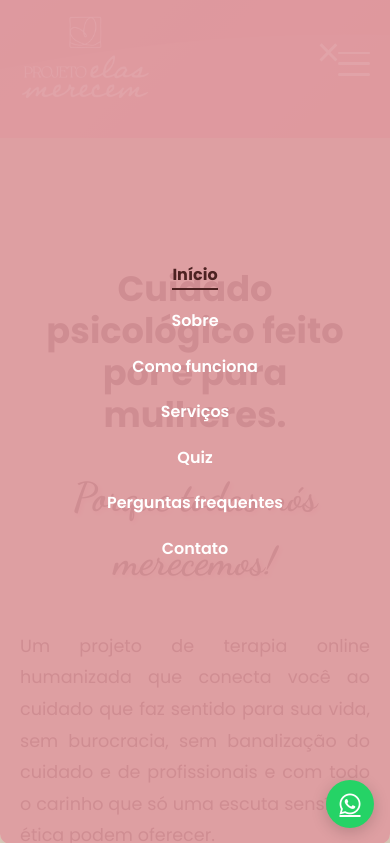
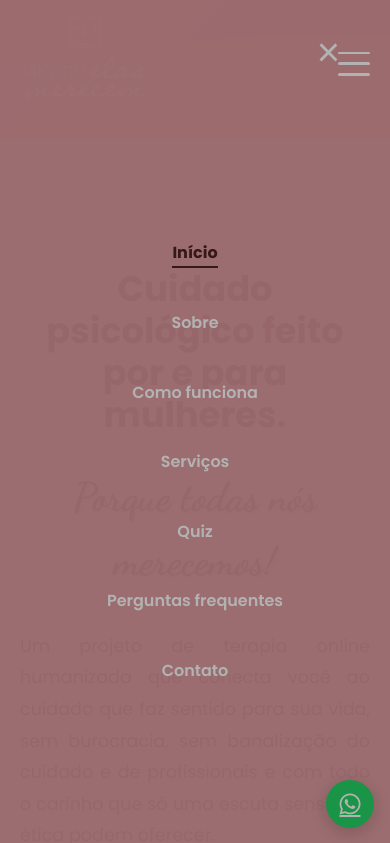
Before and after one commit to taisgb/thais-psicologa-site, a plain HTML site: page index.html in a window 390 px wide. Both pictures are taken after a click on the element 354 px from the left and 63 px from the top of the page. Shown: the top 843 px of the page. Drawn offline with Linux system fonts and the light colour scheme; a web font is replaced by a local one.

Commit message:
fix: menu hamburguer não estava aparecendo em telas de iphone

```diff
--- a/styles.css
+++ b/styles.css
@@ -1772,7 +1772,8 @@ body {
     height: 32px;
     justify-content: center;
     align-items: center;
-    z-index: 9997;
+    z-index: 9999;
+    background: transparent;
 }
 
 .hamburger span {
@@ -1786,7 +1787,7 @@ body {
 }
 
 .hamburger:hover span {
-    background: var(--cor-vinho);
+    background: var(--cor-acento);
     text-decoration: underline;
 }
 
@@ -1802,6 +1803,11 @@ body {
     color: #fff;
     cursor: pointer;
 }
+
+.close-menu.active {
+    display: block;
+}
+
 .menu-overlay {
     display: none;
     position: fixed;
@@ -1810,32 +1816,43 @@ body {
     width: 100vw;
     height: 100vh;
     z-index: 9997;
-}
+    background: rgba(0, 0, 0, 0.3);
+}
+
 .menu-overlay.active {
     display: block;
-    z-index: 9997;
-}
-
+}
 
 @media (max-width: 800px) {
     .hamburger {
-        display: flex;
-    }
+        display: flex !important;
+    }
+
     .nav-menu {
         display: none;
         position: fixed;
         top: 0;
-        right: 0;
         left: 0;
         width: 100vw;
-        background:rgba(222, 153, 159, 0.9);
+        height: 100vh;
+        background: rgba(222, 153, 159, 0.95);
         flex-direction: column;
-        gap: 0;
-        border-radius: 0 0 10px 10px;
-        box-shadow: 0 8px 24px rgba(0,0,0,0.15);
+        align-items: center;
+        justify-content: center;
+        gap: 24px;
+        padding-top: 80px;
         z-index: 9998;
-        padding: 80px 0 20px 0;
+        transition: all 0.3s ease-in-out;
+    }
+
+    .nav-menu.active {
+        display: flex !important;
+    }
+
+    .nav-menu li {
         margin: 0;
+        padding: 10px 0;
+        text-align: center;
     }
 
     .close-menu {
@@ -1847,26 +1864,11 @@ body {
         background: transparent;
         border: none;
     }
+
     .close-menu.active {
         display: block;
     }
-    .nav-menu.active {
-        display: flex;
-        flex-direction: column;
-        align-items: center;
-        justify-content: center;
-        width: 100%;
-        height: 100%;
-        background: rgba(222, 153, 159, 0.9);;
-        z-index: 9999;
-        padding-top: env(safe-area-inset-top, 20px);
-
-    }
-    .nav-menu li {
-        margin: 0;
-        padding: 10px 0;
-        text-align: center;
-    }
+
     .header {
         z-index: 1300;
     }
```
